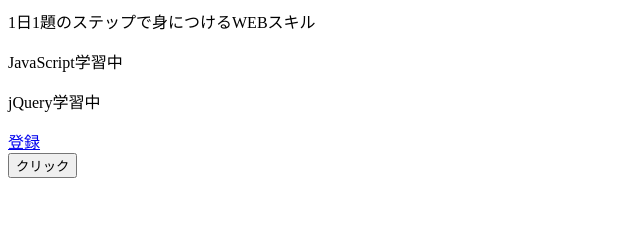
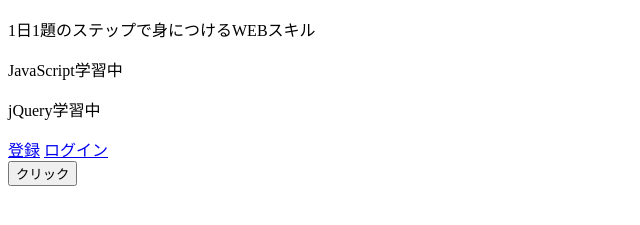
Before and after one commit to bunobu/daitra-web-production, a plain HTML site: page beginner/study/dom-practice/index.html in a window 1280 px wide. Shown: the part 127-352 px from the top of the page, without its empty margins (0-640 px from the left). Drawn offline with Linux system fonts and the light colour scheme; files that its build step writes are made by us from their sources.

Commit message:
HTML要素の追加 #1

```diff
--- /dev/null
+++ b/beginner/study/dom-practice/js/html-add.js
@@ -0,0 +1,23 @@
+/**
+ * >>> HTML要素の追加
+ */
+
+/**
+ * ボタンの追加
+ */
+
+// aタグの作成
+const btn = document.createElement("a");
+
+// textを追加
+btn.innerText = "ログイン";
+
+// classとhrefを追加
+btn.setAttribute("class", "btn");
+btn.setAttribute("href", "https://tokyofreelance.jp/");
+
+document.getElementById("js-btn-wrap").appendChild(btn);
+
+/**
+ * <<< HTML要素の追加
+ */
```
Also changed, not shown: beginner/study/dom-practice/index.html (+4 -1 lines).
